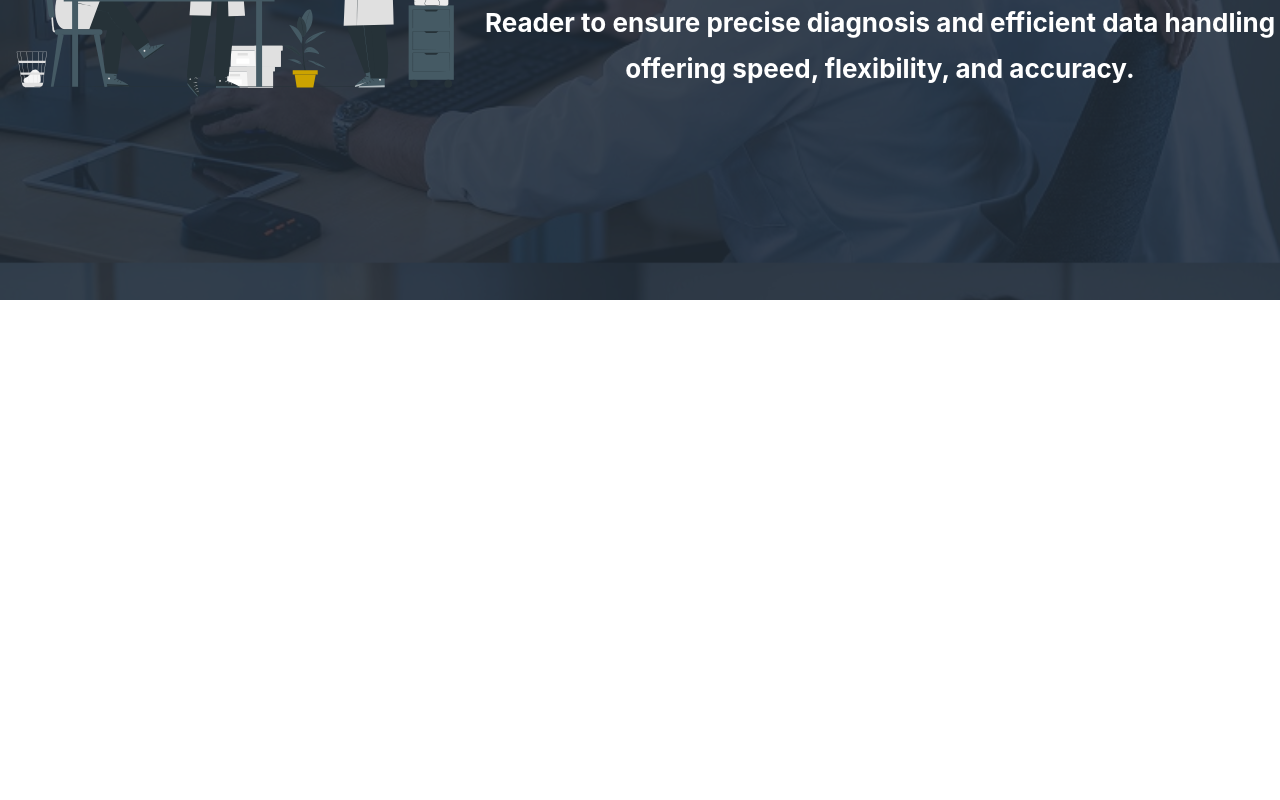
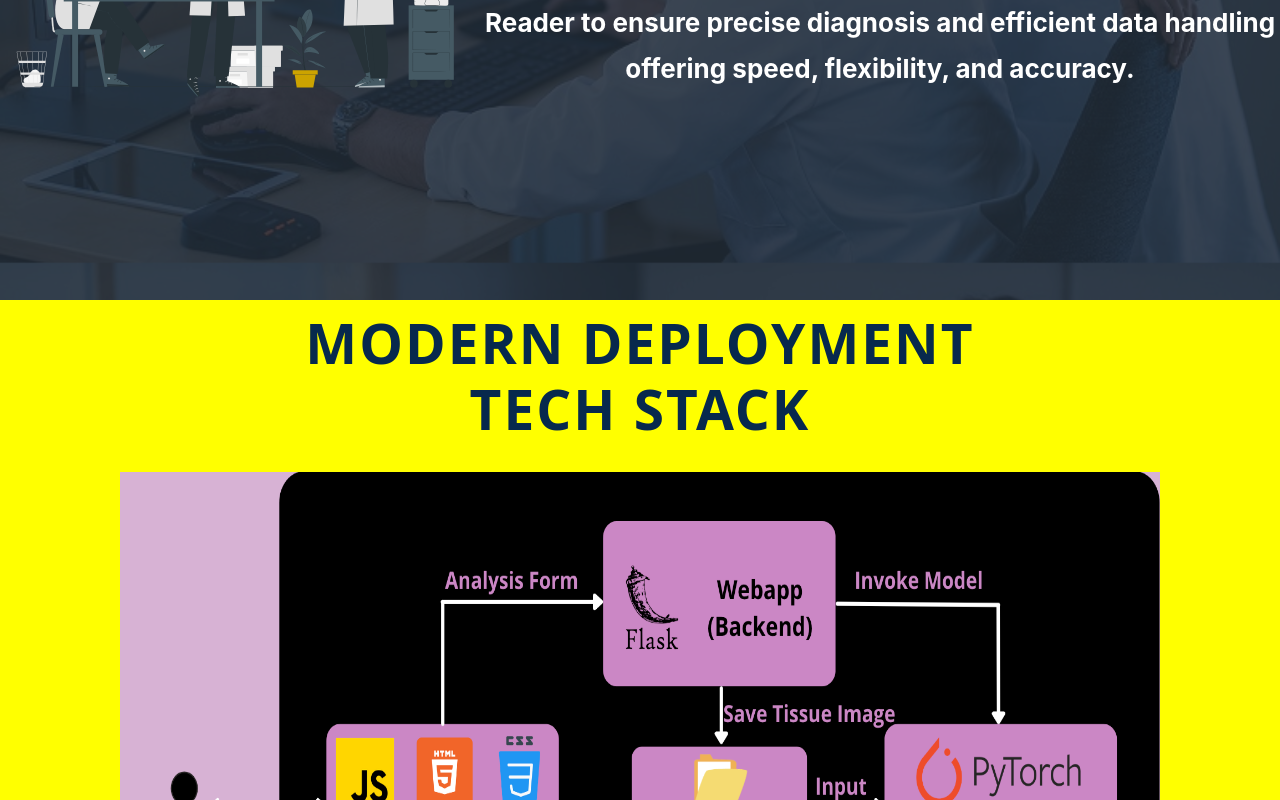
Before and after one commit to sudhanshusingh15/pathology, a React (Create React App) app: page / in a window 1280 px wide. Shown: the part 500-1300 px from the top of the page. Before the commit the page ends 800 px from the top, so only its background shows below. Built offline with nearby package versions, Linux system fonts and the light colour scheme.

Commit message:
5th-commit

```diff
--- /dev/null
+++ b/src/components/button/index.jsx
@@ -0,0 +1,127 @@
+// import React from "react";
+// import styled from "styled-components";
+
+// const ButtonWrapper = styled.button`
+//   border: none;
+//   outline: none;
+//   color: #07294D;
+//   padding: 6px 1em;
+//   font-size: ${({ size }) => (size ? size + "px" : "18px")};
+//   font-weight: 600;
+//   border-radius: 3px;
+//   background-color: #FFC600;
+//   cursor: pointer;
+//   transition: all 200ms ease-in-out;
+
+//   &:hover {
+//     background-color: #07294D;
+//     color: #FFC600;
+//   }
+
+//   &:focus {
+//     outline: none;
+//   }
+// `;
+
+
+// export function Button(props) {
+//   const { size } = props;
+
+//   return (
+//     <ButtonWrapper size={size} className={props.className}>
+//       {props.children}
+//     </ButtonWrapper>
+//   );
+// }
+
+
+import styled, { css } from "styled-components";
+import React from "react";
+
+const ButtonWrapper = styled.button`
+  --offset: 10px;
+  --border-size: 2px;
+  display: block;
+  position: relative;
+  padding: 1.5em 3em;
+  appearance: none;
+  border: 0;
+  background: transparent;
+  color: #FFC600;
+  text-transform: uppercase;
+  letter-spacing: 0.25em;
+  outline: none;
+  cursor: pointer;
+  font-weight: bold;
+  border-radius: 0;
+  box-shadow: inset 0 0 0 var(--border-size) currentcolor;
+  transition: background 0.8s ease;
+
+  &:hover {
+    background: rgba(100, 0, 0, 0.03);
+  }
+`;
+
+const ButtonHorizontal = styled.div`
+  position: absolute;
+  --vertical-offset: calc(var(--offset) * -1);
+  border-top: var(--border-size) solid currentcolor;
+  border-bottom: var(--border-size) solid currentcolor;
+  top: var(--horizontal-offset, 0);
+  right: var(--vertical-offset, 0);
+  bottom: var(--horizontal-offset, 0);
+  left: var(--vertical-offset, 0);
+  transition: transform 0.8s ease;
+  will-change: transform;
+
+  &:before {
+    content: "";
+    position: absolute;
+    border: inherit;
+    top: calc(var(--vertical-offset) - var(--border-size));
+    bottom: calc(var(--vertical-offset) - var(--border-size));
+    left: calc(var(--vertical-offset) * -1);
+    right: calc(var(--vertical-offset) * -1);
+  }
+
+  ${ButtonWrapper}:hover & {
+    transform: scaleX(0);
+  }
+`;
+
+const ButtonVertical = styled.div`
+  position: absolute;
+  --horizontal-offset: calc(var(--offset) * -1);
+  border-left: var(--border-size) solid currentcolor;
+  border-right: var(--border-size) solid currentcolor;
+  top: var(--horizontal-offset, 0);
+  right: var(--vertical-offset, 0);
+  bottom: var(--horizontal-offset, 0);
+  left: var(--vertical-offset, 0);
+  transition: transform 0.8s ease;
+  will-change: transform;
+
+  &:before {
+    content: "";
+    position: absolute;
+    border: inherit;
+    top: calc(var(--horizontal-offset) * -1);
+    bottom: calc(var(--horizontal-offset) * -1);
+    left: calc(var(--horizontal-offset) - var(--border-size));
+    right: calc(var(--horizontal-offset) - var(--border-size));
+  }
+
+  ${ButtonWrapper}:hover & {
+    transform: scaleY(0);
+  }
+`;
+
+export function Button() {
+  return (
+    <ButtonWrapper>
+      Fancy Button
+      <ButtonHorizontal />
+      <ButtonVertical />
+    </ButtonWrapper>
+  );
+}
--- /dev/null
+++ b/src/components/contactus/index.jsx
@@ -0,0 +1,174 @@
+import React from "react";
+import styled from "styled-components";
+import { WebsiteLogo } from "../websiteLogo";
+import { Marginer } from "../../components/marginer";
+import ContactUs from "../../images/contact_us.svg";
+import { Button } from "../../components/button";
+
+const ContactAdContainer = styled.div`
+    width: 100%;
+    height: 500px;
+    background-color: #07294D;
+    display: flex;
+    align-items: center;
+    justify-content: space-between;
+`;
+
+const Content = styled.div`
+    width: 100%;
+    display: flex;
+    align-items: center;
+    justify-content: space-evenly;
+    padding: 0 1.5em;
+`;
+
+const WebsiteLogoContainer = styled.div`
+    display: flex;
+    justify-content: flex-start;
+    align-items: center;
+    margin-bottom: 5em;
+    margin-left: 5em;
+`;
+
+const SloganContainer = styled.div`
+    display: flex;
+    flex-direction: column;
+    align-items: flex-start;
+    margin-bottom: 5em;
+    margin-left: 5em;
+`;
+
+const Slogan = styled.h2`
+    margin: 0;
+    font-family: "FuturaCnd", "Open Sans", "Helvetica Neue", Helvetica, Arial, sans-serif;
+    font-size: 24px;
+    font-weight: 700;
+    color: #FFFFFF;
+`;
+
+const StandoutImage = styled.div`
+    width: 35em;
+    height: 29em;
+
+    img {
+        width: 100%;
+        height: 100%;
+    }
+`;
+
+export function ContactAd(props) {
+    return (
+        <ContactAdContainer>
+            <Content>
+                <div>
+                    <WebsiteLogoContainer>
+                        <WebsiteLogo/>
+                    </WebsiteLogoContainer>
+                    <Marginer direction="vertical" margin="1em" />
+                    <SloganContainer>
+                        <Slogan>Have any questions?</Slogan>
+                        <Slogan>Let's get in touch!</Slogan>
+                    </SloganContainer>
+                    <Marginer direction="vertical" margin="1em" />
+                    <Button size={15}>Contact Us</Button>
+
+                </div>
+                <StandoutImage>
+                    <img src={ContactUs} alt="contact-us" />
+                </StandoutImage>
+            </Content>
+        </ContactAdContainer>
+    )
+}
+
+
+
+
+
+
+
+
+
+
+
+
+
+
+// import React from "react";
+// import styled from "styled-components";
+// import { WebsiteLogo } from "../websiteLogo";
+// import { Marginer } from "../../components/marginer";
+// import ContactUs from "../../images/contact_us.svg";
+
+// const ContactAdContainer = styled.div`
+//     width: 100%;
+//     height: 500px;
+//     background-color: #07294D;
+//     display: flex;
+//     align-items: center;
+//     justify-content: space-between;
+
+// `;
+
+// // padding: 0 1.5em;
+
+// const Content = styled.div`
+//     width: 100%;
+//     display: flex;
+//     align-items: center;
+//     justify-content: space-evenly;
+//     padding: 0 1.5em;
+
+// `;
+
+// const SloganContainer = styled.div`
+//     display: flex;
+//     flex-direction: column;
+//     align-items: flex-start;
+//     margin-right: 20em;
+
+// `;
+
+// const Slogan = styled.h2`
+//     margin: 0;
+//     font-family: "FuturaCnd", "Open Sans", "Helvetica Neue", Helvetica, Arial, sans-serif;
+//     font-size: 24px;
+//     font-weight: 700;
+//     color: #FFFFFF;
+
+// `;
+
+// const StandoutImage = styled.div`
+//     width: 35em;
+//     height: 29em;
+
+//     img {
+//         width: 100%;
+//         height: 100%;
+//     }
+// `;
+
+// const WebsiteLogoContainerTwo = styled.div`
+//     display: flex;
+//     align-items: center;
+
+
+
+
+// export function ContactAd(props) {
+//     return(
+//         <ContactAdContainer>
+//             <Content>
+//                 <WebsiteLogo/>
+//                 <Marginer direction="vertical" margin="1em" />
+//                 <SloganContainer>
+//                     <Slogan>Have any questions?</Slogan>
+//                     <Slogan>Let's get in touch!</Slogan>
+//                 </SloganContainer>
+//                 <StandoutImage>
+//                     <img src={ContactUs} alt="contact-us" />
+//                 </StandoutImage>
+//             </Content>
+//         </ContactAdContainer>
+//     )
+// }
--- a/src/components/navbar/index.jsx
+++ b/src/components/navbar/index.jsx
@@ -68,6 +68,8 @@ const AnchorLink = styled.a`
     }
 `;
 
+
+
 const SepartionLine = styled.div`
     min-width: 2px;
     height: 20%;
@@ -87,6 +89,10 @@ export function Navbar(props){
                 <AnchorLinkContainer>
                     <AnchorLink>REGISTER</AnchorLink>
                 </AnchorLinkContainer>
+                <SepartionLine/>
+                <AnchorLinkContainer>
+                    <AnchorLink>ABOUT</AnchorLink>
+                </AnchorLinkContainer>
             </AccessibilityContainer>
         </NavbarContainer>
     );
--- /dev/null
+++ b/src/components/techstack/index.jsx
@@ -0,0 +1,85 @@
+import React from "react";
+import styled from "styled-components";
+import TechStackImg from "../../images/techstack.png";
+
+
+// const PageWrapper = styled.div`
+//     width: 100%;
+//     height: 100%;
+//     background-color: yellow;
+//     box-shadow: 0 0 1px rgba(0,0,0,0.17);
+//     margin: 1em;
+//     margin-bottom: 1.2em;
+//     display: flex;
+//     flex-direction: column;
+//     overflow: hidden;
+
+// `;
+
+
+const PageWrapper = styled.div`
+    width: 100%;
+    min-height: 100%;
+    padding: 0;
+    margin: 0;
+    display: flex;
+    flex-direction: column;
+    align-items: center;
+    background-color: yellow;
+`;
+
+const Title = styled.h2`
+    box-sizing: border-box;
+    color: rgb(7, 41, 77);
+    display: block;
+    font-family: "FuturaCnd", "Open Sans", "Helvetica Neue", Helvetica, Arial, sans-serif;
+    font-size: 55px;
+    font-style: normal;
+    font-weight: 700;
+    height: 132px;
+    letter-spacing: 2px;
+    line-height: 66px;
+    margin-block-end: 30px;
+    margin-block-start: 10px;
+    margin-bottom: 30px;
+    margin-inline-end: 0px;
+    margin-inline-start: 0px;
+    margin-left: 0px;
+    margin-right: 0px;
+    margin-top: 10px;
+    opacity: 1;
+    overflow-x: visible;
+    overflow-y: visible;
+    padding-bottom: 0px;
+    padding-left: 0px;
+    padding-right: 0px;
+    padding-top: 0px;
+    position: relative;
+    text-align: center;
+    text-transform: uppercase;
+    transform: matrix(1, 0, 0, 1, 0, 0);
+    width: 800px;
+    -webkit-box-direction: normal;
+    -webkit-font-smoothing: antialiased;
+`;
+
+const StandoutImage = styled.div`
+    width: 65em;
+    height: 45em;
+    img {
+        width: 100%;
+        height: 100%;
+    }
+`;
+
+
+export function TechStack(props){
+    return(
+        <PageWrapper>
+            <Title>Modern Deployment Tech Stack</Title>
+            <StandoutImage>
+                <img src={TechStackImg} alt="Tech Stack" />
+            </StandoutImage>
+        </PageWrapper>
+    );
+}
--- a/src/containers/HomePage/index.jsx
+++ b/src/containers/HomePage/index.jsx
@@ -1,7 +1,24 @@
 import React from "react";
-import { PageContainer } from "../../components";
+import styled from "styled-components";
+import { InnerPageContainer, PageContainer } from "../../components/pageContainer";
 import { TopSection } from "./topSection";
 import { Navbar } from "../../components/navbar";
+import { TechStack } from "../../components/techstack";
+import { deviceSize } from "../../components/responsive";
+import { ContactAd } from "../../components/contactus";
+
+const ContentContainer = styled.div`
+  width: 100%;
+  max-width: ${deviceSize.laptop}px;
+  display: flex;
+  flex-direction: column;
+  align-items: flex-start;
+
+
+  @media screen and (max-width: ${deviceSize.mobile}px) {
+    padding: 5px;
+  }
+`;
 
 export function HomePage(props){
     return(
@@ -9,6 +26,13 @@ export function HomePage(props){
             <TopSection>
                 <Navbar/>
             </TopSection>
+            <InnerPageContainer>
+                <ContentContainer>
+                    <TechStack />
+
+                </ContentContainer>
+                <ContactAd />
+            </InnerPageContainer>
         </PageContainer>
     );
 }
```
Also changed, not shown: src/images/contact_us.svg (added), src/images/techstack.png (added).
